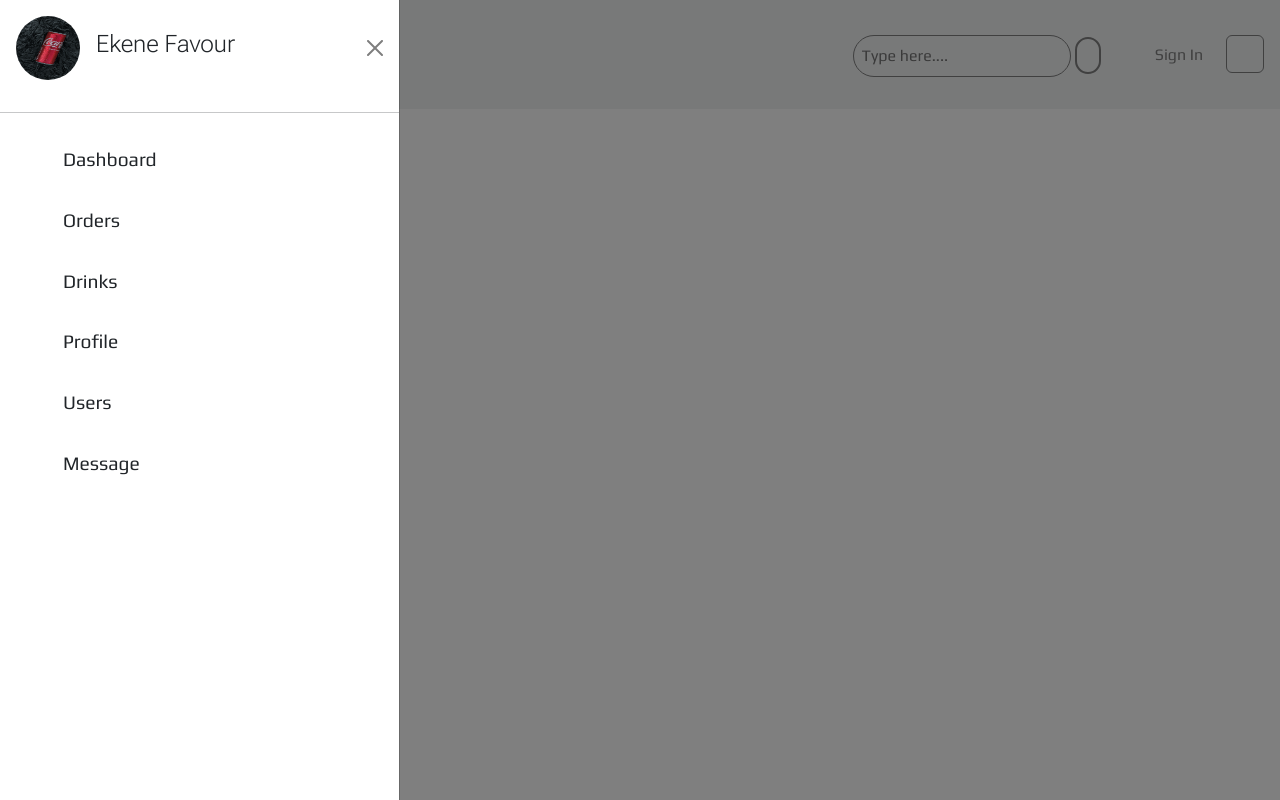
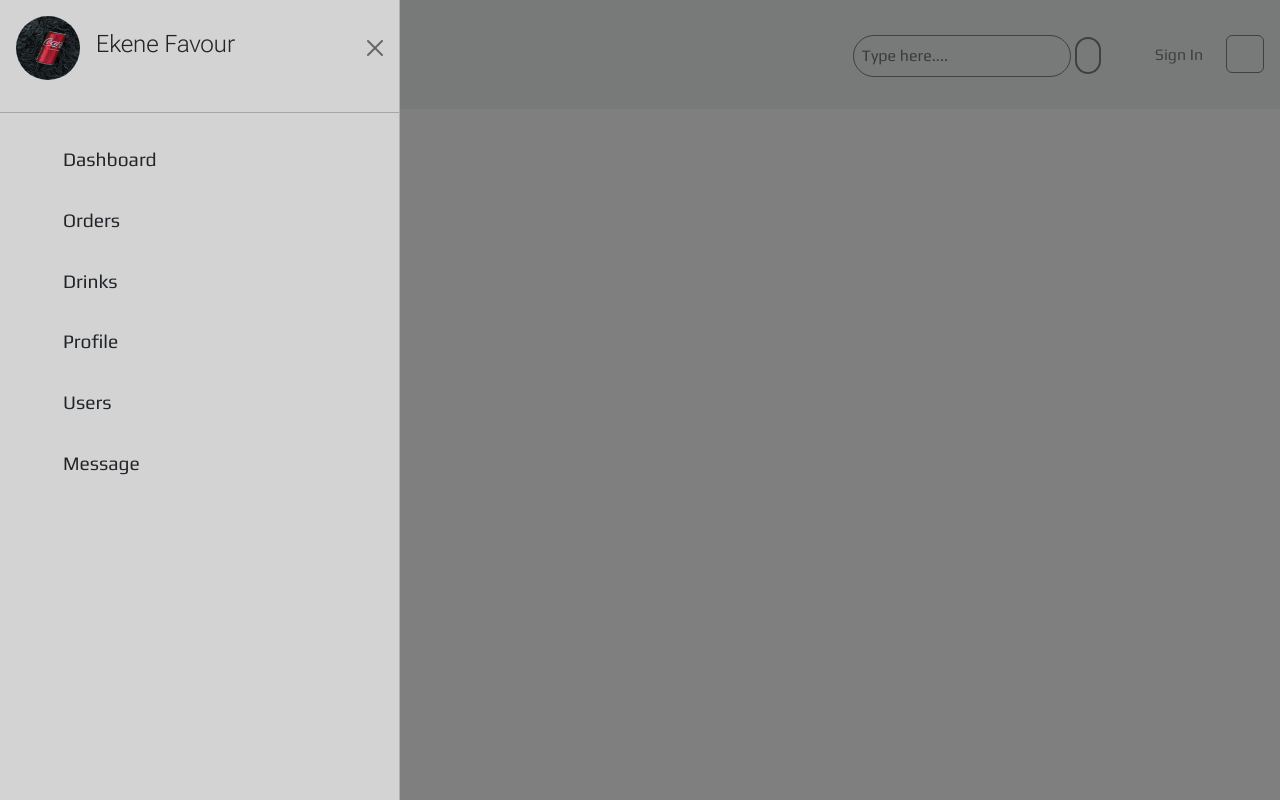
Before and after one commit to ekene2003/niitproject-ekenedrinks-, a PHP site: page /login/dashboard.php in a window 1280 px wide, after a click that opens the changed part. Run offline with PHP 8.4, Linux system fonts and the light colour scheme; some libraries are stand-ins or nearby versions; some web fonts are replaced.

Commit message:
new feature

```diff
--- a/assets/css/style.css
+++ b/assets/css/style.css
@@ -601,5 +601,11 @@ height: 1.5rem;
 margin-bottom: 2rem;
 font-size: 1.2rem;
 font-family: 'Play', sans-serif;
-cursor: pointer;
+cursor:pointer;
 }
+.dashboard-content li:hover{
+     transform: scale(1.1);
+}
+.sidebar{
+     background: lightgrey !important;
+}
--- a/dashboard.php
+++ b/dashboard.php
@@ -20,7 +20,7 @@ require_once('./includes/header.php');
       Sign In</p>
       </div>
       <button class='btn dashboard-toggle ms-4' type='button' data-bs-toggle='offcanvas' data-bs-target='#offcanvasRight' aria-controls='offcanvasRight'><i class="fa fa-bars"></i></button>
-      <div class='offcanvas offcanvas-start' tabindex='-1' id='offcanvasRight' aria-labelledby='offcanvasRightLabel'>
+      <div class='offcanvas offcanvas-start sidebar' tabindex='-1' id='offcanvasRight' aria-labelledby='offcanvasRightLabel'>
         <div class='offcanvas-header'>
           <div class="profile-wrap">
           <img src="./assets/images/pexels-ali-pli-14650660.jpg" id='offcanvasRightLabel' alt="" class="profile-pic">
```
